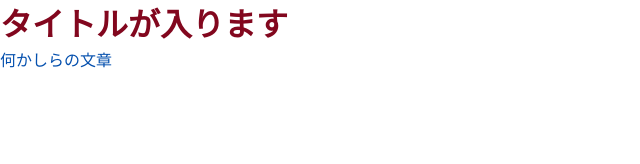
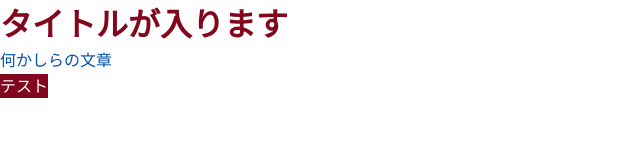
Before and after one commit to kazuhitokimura/radix-vue-library, a Nuxt app: page / in a window 1280 px wide. Shown: the top 164 px of the page, without its empty margins (0-640 px from the left). Built offline with nearby package versions, Linux system fonts and the light colour scheme.

Commit message:
コンポーネント作成

```diff
--- a/app.vue
+++ b/app.vue
@@ -2,6 +2,7 @@
   <div>
   <h1>タイトルが入ります</h1>
   <p :class="$style.caption">何かしらの文章</p>
+  <Btn label="テスト" />
   </div>
 </template>
 
--- /dev/null
+++ b/components/Btn.vue
@@ -0,0 +1,23 @@
+<template>
+    <button :class="$style.color">
+        <slot>{{ label }}</slot>
+    </button>
+</template>
+
+<script setup>
+import { defineProps } from 'vue'
+
+const props = defineProps({
+    label: {
+        type: String,
+        default: 'ラベル'
+    }
+})
+</script>
+
+<style lang="scss" module>
+.color{
+    background-color: $red-700;
+    color: $text-white;
+}
+</style>
```
